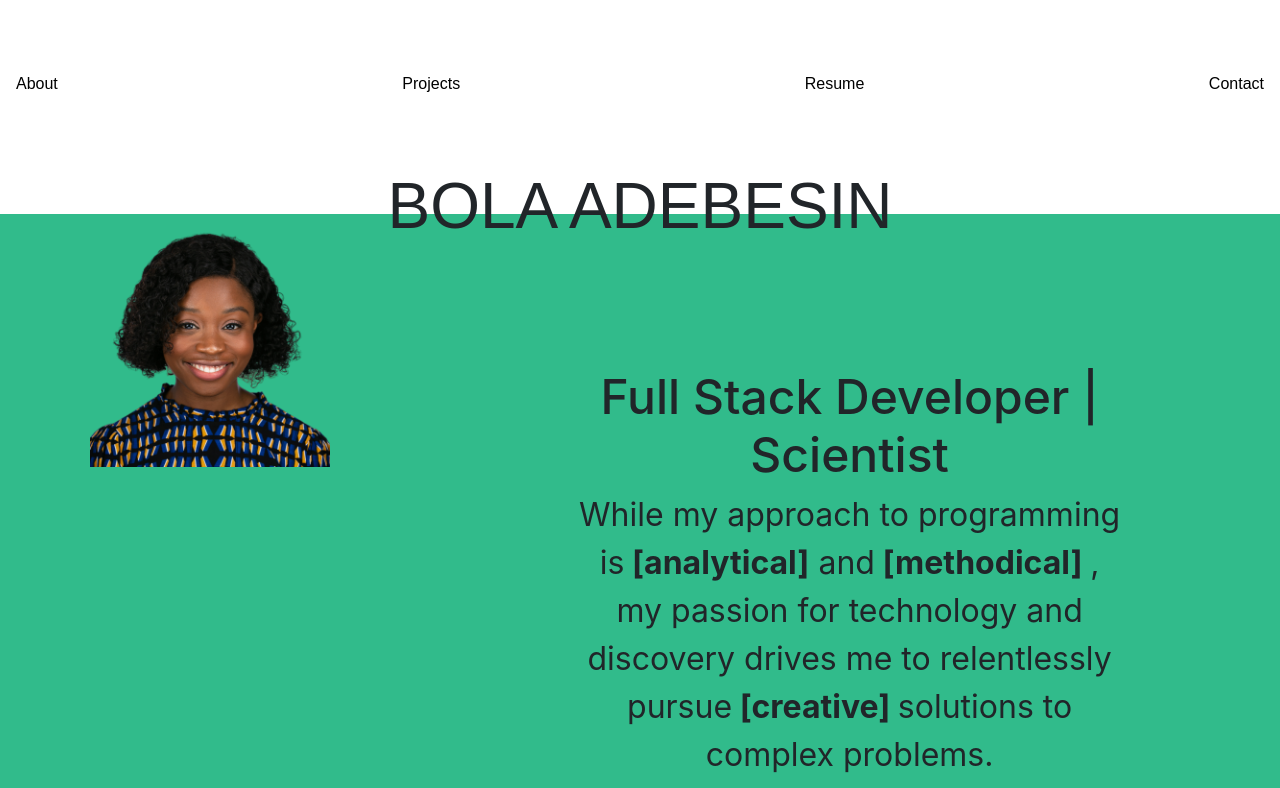
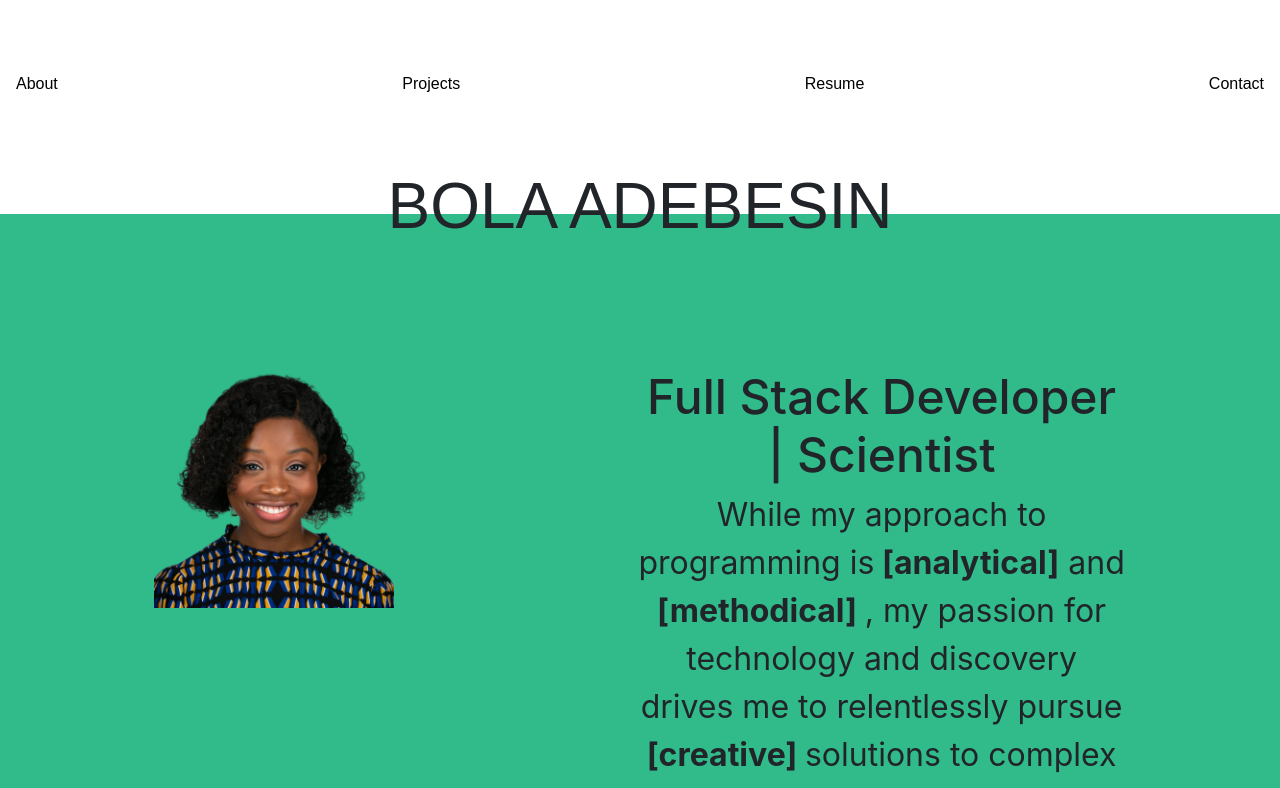
Before and after one commit to MobolanleAdebesin/MobolanleAdebesin.github.io, a React (Create React App) app: page / in a window 1280 px wide. Shown: the top 788 px of the page. Built offline with nearby package versions, Linux system fonts and the light colour scheme.

Commit message:
Adjusted profile image position

```diff
--- a/src/components/About.css
+++ b/src/components/About.css
@@ -156,7 +156,7 @@ body {
     font-size: 4rem;
   }
   .About-profile {
-    margin: 1% 7%;
+    margin: 12% 7% 7% 12%;
     height: 30%;
   }
 }
```
